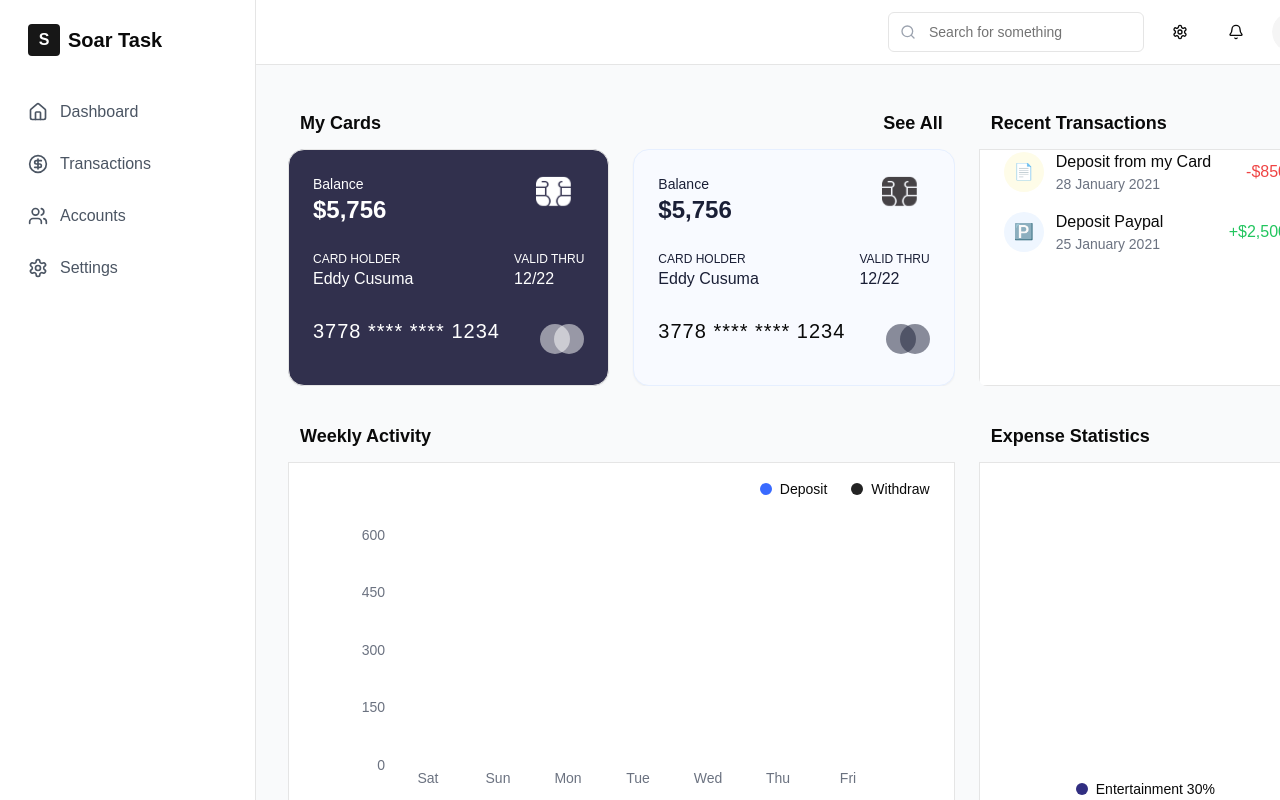
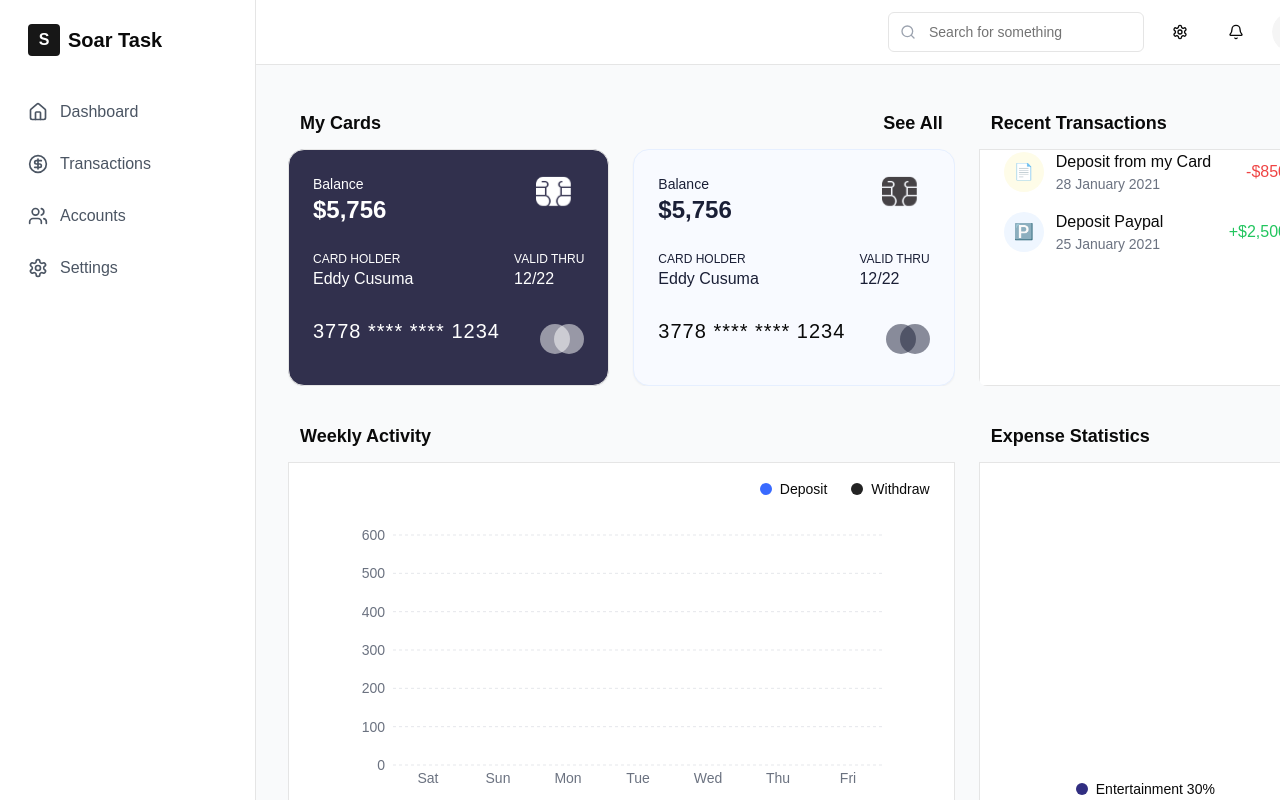
Before and after one commit to muditgoel2016/my-dashboard, a Next.js app: page /dashboard in a window 1280 px wide. Both pictures are taken after a click on the element "See All". Shown: the top 800 px of the page. Built offline with nearby package versions, Linux system fonts and the light colour scheme.

Commit message:
17th commit

```diff
--- a/app/dashboard/DesktopDashboard.tsx
+++ b/app/dashboard/DesktopDashboard.tsx
@@ -5,7 +5,7 @@ import { Card, CardContent, CardHeader, CardTitle } from "@/components/ui/card";
 import { Avatar, AvatarFallback, AvatarImage } from "@/components/ui/avatar";
 import { Button } from "@/components/ui/button";
 import { Input } from "@/components/ui/input";
-import { LineChart, Line, BarChart, Bar, PieChart, Pie, Cell, XAxis, YAxis } from 'recharts';
+import { LineChart, Line, BarChart, Bar, PieChart, Pie, Cell, XAxis, YAxis, CartesianGrid } from 'recharts';
 
 const EMVChip = ({ className = "" }) => (
   <svg width="35" height="35" viewBox="0 0 35 35" fill="none" xmlns="http://www.w3.org/2000/svg" xmlnsXlink="http://www.w3.org/1999/xlink">
@@ -218,21 +218,26 @@ const EMVChip = ({ className = "" }) => (
                         </div>
                       </div>
                       <BarChart
-                          width={600} // Adjust width as per the mockup
-                          height={300} // Adjust height as per the mockup
+                        width={600} // Adjust width as needed
+                        height={300} // Adjust height as needed
                         data={weeklyData}
                         margin={{ top: 20, right: 30, left: 20, bottom: 20 }} // Add spacing around the chart
                         barCategoryGap="50%" // Increase spacing between groups (days)
                       >
+                        {/* Add horizontal grid lines */}
+                        <CartesianGrid strokeDasharray="3 3" vertical={false} stroke="#E5E7EB" />
+
                         <XAxis
                           dataKey="name"
                           axisLine={false}
                           tickLine={false}
-                            tick={{ fontSize: 14, fill: '#6B7280' }} // Match font and color in the mockup
+                          tick={{ fontSize: 14, fill: '#6B7280' }} // Match font and color
                         />
                         <YAxis
                           axisLine={false}
                           tickLine={false}
+                          ticks={[0, 100, 200, 300, 400, 500, 600]} // Set specific tick values
+                          domain={[0, 600]} // Explicitly set the range
                           tick={{ fontSize: 14, fill: '#6B7280' }} // Match font and color
                         />
                         <Bar
```
Lines whose indentation alone changed are shown as unchanged.
